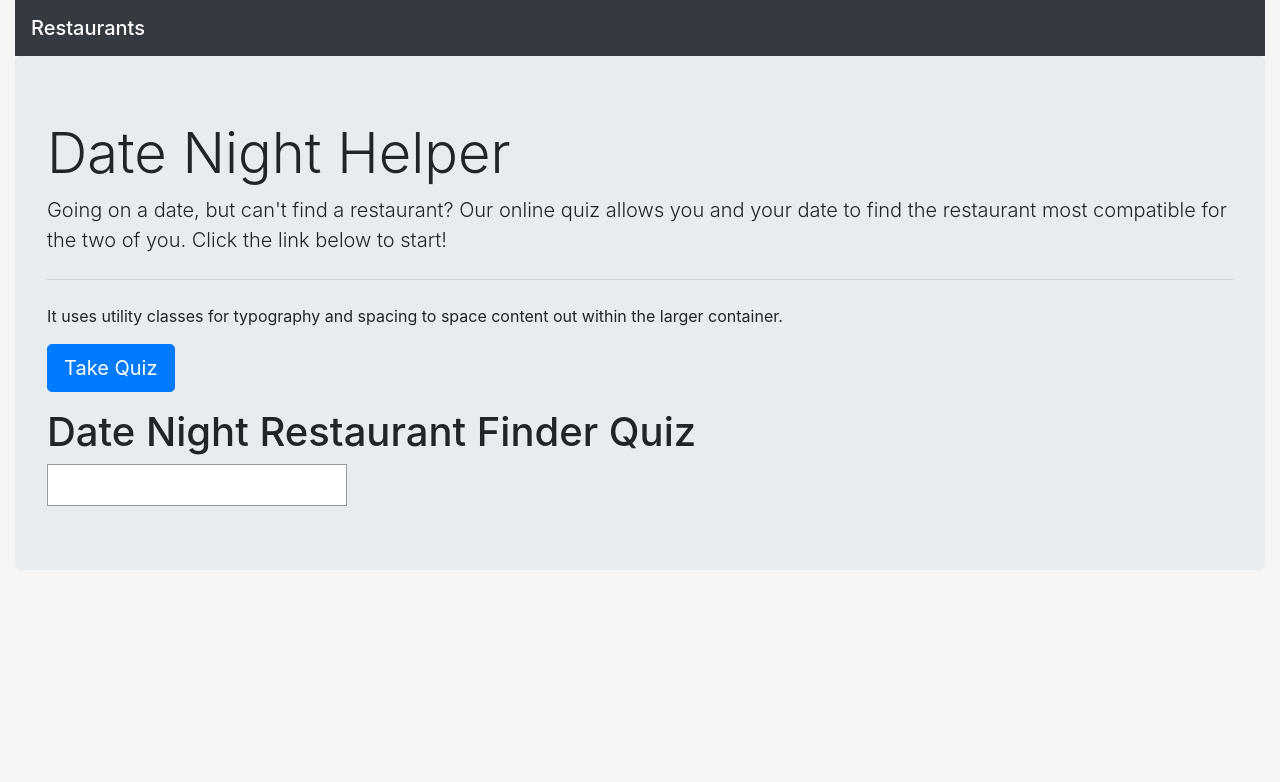
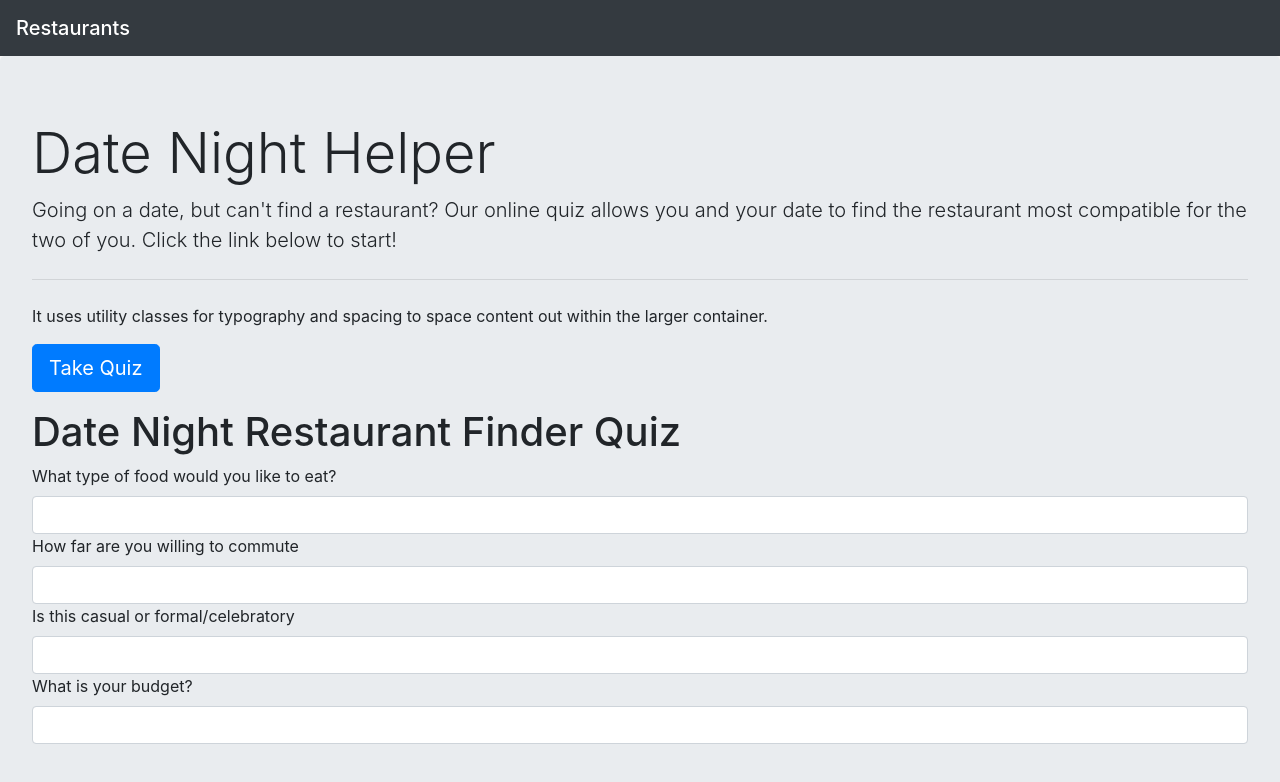
Before and after one commit to joshmeidl/DateRestaurantFinder, a React (Create React App) app: page /Quiz in a window 1280 px wide. Shown: the top 782 px of the page. Built offline with nearby package versions, Linux system fonts and the light colour scheme.

Commit message:
Started Quiz

```diff
--- a/src/components/landing_page/Navbar.jsx
+++ b/src/components/landing_page/Navbar.jsx
@@ -4,8 +4,8 @@ class Navbar extends Component {
   render() {
     return (
       <div>
-        <nav class="navbar navbar-dark bg-dark">
-          <span class="navbar-brand mb-0 h1">Restaurants</span>
+        <nav className="navbar navbar-dark bg-dark">
+          <span className="navbar-brand mb-0 h1">Restaurants</span>
         </nav>
       </div>
     );
--- a/src/components/landing_page/landing.jsx
+++ b/src/components/landing_page/landing.jsx
@@ -6,6 +6,9 @@ import Quiz from "./../quiz/Quiz.jsx"
 import { BrowserRouter as Router, Route, Link } from "react-router-dom";
 
 class Landing extends Component {
+  constructor(props) {
+    super(props)
+  }
   render() {
     return(
       <div className="container-fluid">
--- a/src/components/quiz/Autocomplete.css
+++ b/src/components/quiz/Autocomplete.css
@@ -1,8 +1,8 @@
-input {
+/* input {
   border: 1px solid #999;
   padding: 0.5rem;
   width: 300px;
-}
+} */
 
 .no-suggestions {
   color: #999;
--- a/src/components/quiz/Autocomplete.jsx
+++ b/src/components/quiz/Autocomplete.jsx
@@ -100,7 +100,7 @@ class Autocomplete extends Component {
     if (showSuggestions && userInput) {
       if (filteredSuggestions.length) {
         suggestionsListComponent = (
-          <ul class="suggestions">
+          <ul className="suggestions">
             {filteredSuggestions.map((suggestion, index) => {
               let className;
 
@@ -119,7 +119,7 @@ class Autocomplete extends Component {
         );
       } else {
         suggestionsListComponent = (
-          <div class="no-suggestions">
+          <div className="no-suggestions">
             <em>No suggestions, you're on your own!</em>
           </div>
         );
@@ -130,6 +130,7 @@ class Autocomplete extends Component {
       <Fragment>
         <input
           type="text"
+          className="form-control"
           onChange={onChange}
           onKeyDown={onKeyDown}
           value={userInput}
--- /dev/null
+++ b/src/components/quiz/List.jsx
@@ -0,0 +1,143 @@
+const questionArray = [
+  {
+    id: 0,
+    question: "What type of food would you like to eat?",
+    answers: ["Alligator",
+              "Bask",
+              "Crocodilian",
+              "Death Roll",
+              "Eggs",
+              "Jaws",
+              "Reptile",
+              "Solitary",
+              "Tail",
+              "Wetlands"]
+  },
+  {
+    id: 1,
+    question: "How far are you willing to commute",
+    answers: [ "Delivery Please",
+                "10 miles",
+                "25 miles",
+                "50 miles"
+    ]
+  },
+  {
+    id: 2,
+    question: "Is this casual or formal/celebratory",
+    answers: [ "Casual",
+               "Formal"
+    ]
+  },
+  {
+    id: 3,
+    question: "What is your budget?",
+    answers: [ "$20",
+                "$50",
+                "$100",
+                "My Entire Paycheck"
+    ]
+  }
+];
+
+export default questionArray
+    // questions: [
+    //   {
+    //     id: 0,
+    //     questionAsked: "What type of food would you like to eat?",
+    //     selectedAnswer: -1,
+    //     answers: [
+    //       {
+    //         id: 0,
+    //         imageUrl: burger,
+    //         //"https://www.tasteofhome.com/wp-content/uploads/2018/01/exps28800_UG143377D12_18_1b_RMS-696x696.jpg",
+    //         answer: "American Food",
+    //         selected: false
+    //       },
+    //       {
+    //         id: 1,
+    //         imageUrl: mexican,
+    //         //"https://cdn.cheapism.com/images/Budget_Friendly_Mexican_Dishes.2e16d0ba.fill-1440x605.jpg",
+    //         answer: "Mexican Food",
+    //         selected: false
+    //       },
+    //       {
+    //         id: 2,
+    //         imageUrl: sushi,
+    //         //"https://www.happyfoodstube.com/wp-content/uploads/2016/03/homemade-sushi-image.jpg",
+    //         answer: "Japanese",
+    //         selected: false
+    //       },
+    //       {
+    //         id: 3,
+    //         imageUrl: pasta,
+    //         //"https://cdn.apartmenttherapy.info/image/upload/f_jpg,q_auto:eco,c_fill,g_auto,w_1500,ar_1:1/k%2Farchive%2F0f2b0a259ae9c1ca7ebf6df502ce17da31237c99",
+    //         answer: "Italian",
+    //         selected: false
+    //       }
+    //     ]
+    //   },
+    //   {
+    //     id: 1,
+    //     questionAsked: "How far are you willing to commute?",
+    //     selectedAnswer: -1,
+    //     answers: [
+    //       {
+    //         id: 0,
+    //         imageUrl:
+    //           "https://eaglescry.net/wp-content/uploads/2018/11/Food-Delivery.jpeg",
+    //         answer: "Delivery please!",
+    //         selected: false
+    //       },
+    //       {
+    //         id: 1,
+    //         imageUrl:
+    //           "http://www.cyclebitz.co.uk/image/cache/catalog/cbitz/main/10_miles_300-400x400.gif",
+    //         answer: "", //10 MILES
+    //         selected: false
+    //       },
+    //       {
+    //         id: 2,
+    //         imageUrl:
+    //           "http://www.cyclebitz.co.uk/image/cache/catalog/cbitz/main/20_miles_300-400x400.gif",
+    //         answer: "", //20 MILES
+    //         selected: false
+    //       },
+    //       {
+    //         id: 3,
+    //         imageUrl:
+    //           "http://www.cyclebitz.co.uk/image/cache/catalog/cbitz/main/30_miles_300-400x400.gif",
+    //         answer: "", //30 MILES
+    //         selected: false
+    //       }
+    //     ]
+    //   },
+    //   {
+    //     id: 2,
+    //     questionAsked: "What does your budget look like?",
+    //     selectedAnswer: -1,
+    //     answers: [
+    //       {
+    //         id: 0,
+    //         imageUrl:
+    //           "https://goimprints.s3.amazonaws.com/images/products/551437080/12-foam-dollar-sign-1.jpg",
+    //         answer: "$20 per person",
+    //         selected: false
+    //       },
+    //       {
+    //         id: 1,
+    //         imageUrl:
+    //           "https://lh3.googleusercontent.com/proxy/ayGfBjme4hTodI1sFuBR-ggF_4ou3QVjPZCd-_WZ6FQQetu5Cgxj3-OP3YVoDTmme1a2nTN7bp40YUlym5mQ3SlnfCP3ZQIT3XrjjyOUm7X1hWRoC1sKfU5IW-DD-Pgb3dsyTBCa0H0sXmOkVMOZS1AtcN8HVP_isLGb",
+    //         answer: "$50 per person",
+    //         selected: false
+    //       },
+    //       {
+    //         id: 2,
+    //         imageUrl:
+    //           "https://webcomicms.net/sites/default/files/clipart/151991/dollar-sign-images-151991-7270431.jpg",
+    //         answer: "$100 per person",
+    //         selected: false
+    //       }
+    //     ]
+    //   }
+    // ]
--- a/src/components/quiz/Question.jsx
+++ b/src/components/quiz/Question.jsx
@@ -2,33 +2,25 @@ import React, { Component } from "react";
 import Answer from "./Answer";
 import Autocomplete from "./Autocomplete"
 
-class Question extends Component {
+class Question extends React.Component {
+  constructor(props) {
+    super(props)
+    this.state = {
+      List: []
+    }
+  }
+  componentDidMount() {
+    this.setState({
+      List: this.props.suggestions
+    })
+  }
   render() {
+    console.log(this.state.List);
     return (
       <div>
-        <h1 className="question">{this.props.question.questionAsked}</h1>
+        <label>{this.props.question}</label>
         <div className="buttonGroup">
-          <Autocomplete
-          suggestions={[
-            "Alligator",
-            "Bask",
-            "Crocodilian",
-            "Death Roll",
-            "Eggs",
-            "Jaws",
-            "Reptile",
-            "Solitary",
-            "Tail",
-            "Wetlands"
-          ]}
-        />
-          {/* {this.props.question.answers.map(answer => (
-            <Answer
-              key={answer.id}
-              onAnswer={this.props.onAnswer}
-              answer={answer}
-            ></Answer>
-          ))} */}
+          <Autocomplete suggestions={this.state.List}/>
         </div>
       </div>
     );
--- a/src/components/quiz/Quiz.jsx
+++ b/src/components/quiz/Quiz.jsx
@@ -1,113 +1,12 @@
 import React, { Component } from "react";
 import Question from "./Question";
-import burger from "./images/burger.jpg";
-import mexican from "./images/Mexican.jpg";
-import pasta from "./images/pasta.jpeg";
-import sushi from "./images/sushi.jpg";
+import questionArray from "./List"
 
 class Quiz extends Component {
-  // state = {
-  //   questions: [
-  //     {
-  //       id: 0,
-  //       questionAsked: "What type of food would you like to eat?",
-  //       selectedAnswer: -1,
-  //       answers: [
-  //         {
-  //           id: 0,
-  //           imageUrl: burger,
-  //           //"https://www.tasteofhome.com/wp-content/uploads/2018/01/exps28800_UG143377D12_18_1b_RMS-696x696.jpg",
-  //           answer: "American Food",
-  //           selected: false
-  //         },
-  //         {
-  //           id: 1,
-  //           imageUrl: mexican,
-  //           //"https://cdn.cheapism.com/images/Budget_Friendly_Mexican_Dishes.2e16d0ba.fill-1440x605.jpg",
-  //           answer: "Mexican Food",
-  //           selected: false
-  //         },
-  //         {
-  //           id: 2,
-  //           imageUrl: sushi,
-  //           //"https://www.happyfoodstube.com/wp-content/uploads/2016/03/homemade-sushi-image.jpg",
-  //           answer: "Japanese",
-  //           selected: false
-  //         },
-  //         {
-  //           id: 3,
-  //           imageUrl: pasta,
-  //           //"https://cdn.apartmenttherapy.info/image/upload/f_jpg,q_auto:eco,c_fill,g_auto,w_1500,ar_1:1/k%2Farchive%2F0f2b0a259ae9c1ca7ebf6df502ce17da31237c99",
-  //           answer: "Italian",
-  //           selected: false
-  //         }
-  //       ]
-  //     },
-  //     {
-  //       id: 1,
-  //       questionAsked: "How far are you willing to commute?",
-  //       selectedAnswer: -1,
-  //       answers: [
-  //         {
-  //           id: 0,
-  //           imageUrl:
-  //             "https://eaglescry.net/wp-content/uploads/2018/11/Food-Delivery.jpeg",
-  //           answer: "Delivery please!",
-  //           selected: false
-  //         },
-  //         {
-  //           id: 1,
-  //           imageUrl:
-  //             "http://www.cyclebitz.co.uk/image/cache/catalog/cbitz/main/10_miles_300-400x400.gif",
-  //           answer: "", //10 MILES
-  //           selected: false
-  //         },
-  //         {
-  //           id: 2,
-  //           imageUrl:
-  //             "http://www.cyclebitz.co.uk/image/cache/catalog/cbitz/main/20_miles_300-400x400.gif",
-  //           answer: "", //20 MILES
-  //           selected: false
-  //         },
-  //         {
-  //           id: 3,
-  //           imageUrl:
-  //             "http://www.cyclebitz.co.uk/image/cache/catalog/cbitz/main/30_miles_300-400x400.gif",
-  //           answer: "", //30 MILES
-  //           selected: false
-  //         }
-  //       ]
-  //     },
-  //     {
-  //       id: 2,
-  //       questionAsked: "What does your budget look like?",
-  //       selectedAnswer: -1,
-  //       answers: [
-  //         {
-  //           id: 0,
-  //           imageUrl:
-  //             "https://goimprints.s3.amazonaws.com/images/products/551437080/12-foam-dollar-sign-1.jpg",
-  //           answer: "$20 per person",
-  //           selected: false
-  //         },
-  //         {
-  //           id: 1,
-  //           imageUrl:
-  //             "https://lh3.googleusercontent.com/proxy/ayGfBjme4hTodI1sFuBR-ggF_4ou3QVjPZCd-_WZ6FQQetu5Cgxj3-OP3YVoDTmme1a2nTN7bp40YUlym5mQ3SlnfCP3ZQIT3XrjjyOUm7X1hWRoC1sKfU5IW-DD-Pgb3dsyTBCa0H0sXmOkVMOZS1AtcN8HVP_isLGb",
-  //           answer: "$50 per person",
-  //           selected: false
-  //         },
-  //         {
-  //           id: 2,
-  //           imageUrl:
-  //             "https://webcomicms.net/sites/default/files/clipart/151991/dollar-sign-images-151991-7270431.jpg",
-  //           answer: "$100 per person",
-  //           selected: false
-  //         }
-  //       ]
-  //     }
-  //   ]
-  // };
+  constructor(props) {
+    super(props)
+  }
+
 
   handleAnswer = answer => {
     /*const questions = { ...this.state.questions };
@@ -125,19 +24,40 @@ class Quiz extends Component {
     });
     this.setState({ answers });
   };*/
-
+  // List.forEach(function(obj) {
+  //   console.log(obj);
+  //   })
   render() {
+    questionArray.forEach(element => {
+      console.log(element.answers)
+    });
+    const quiz = questionArray.map(item =>
+      <Question
+        key={item.id}
+        question={item.question}
+        suggestion={item.answers}/>)
     return (
       <div>
         <h1 className="title">Date Night Restaurant Finder Quiz </h1>
         <div>
-          {/* {this.state.questions.map(question => ( */}
-            <Question
-              key="1"
-              // onAnswer={this.handleAnswer}
+          {quiz}
+
+
+          {/* <Question
               question="What type of food?"
-            />
-          {/* ))} */}
+              suggestions={[
+                "Alligator",
+                "Bask",
+                "Crocodilian",
+                "Death Roll",
+                "Eggs",
+                "Jaws",
+                "Reptile",
+                "Solitary",
+                "Tail",
+                "Wetlands"
+              ]}
+        /> */}
         </div>
       </div>
     );
--- a/src/index.css
+++ b/src/index.css
@@ -13,3 +13,8 @@ code {
   font-family: source-code-pro, Menlo, Monaco, Consolas, "Courier New",
     monospace;
 }
+
+.container-fluid {
+  margin: 0;
+  padding: 0;
+}
```
